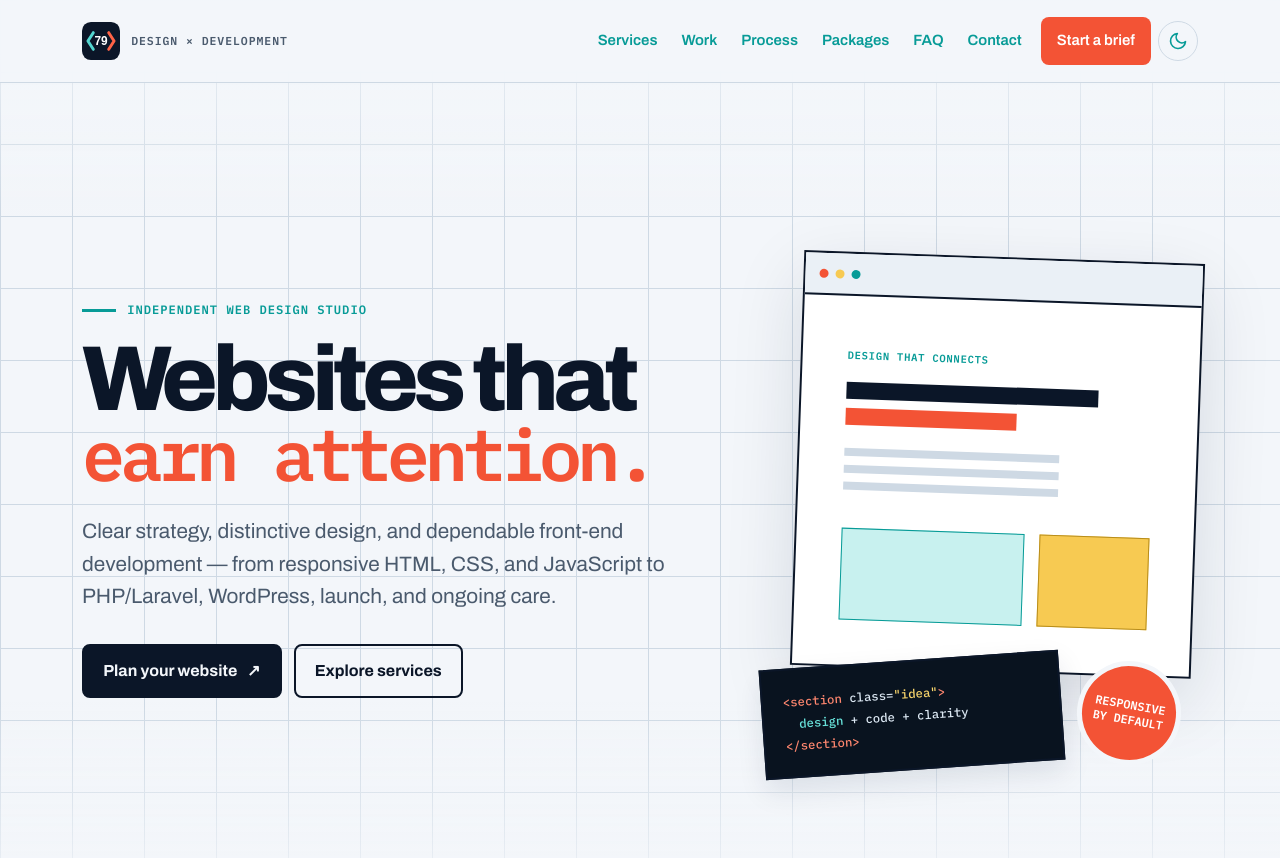
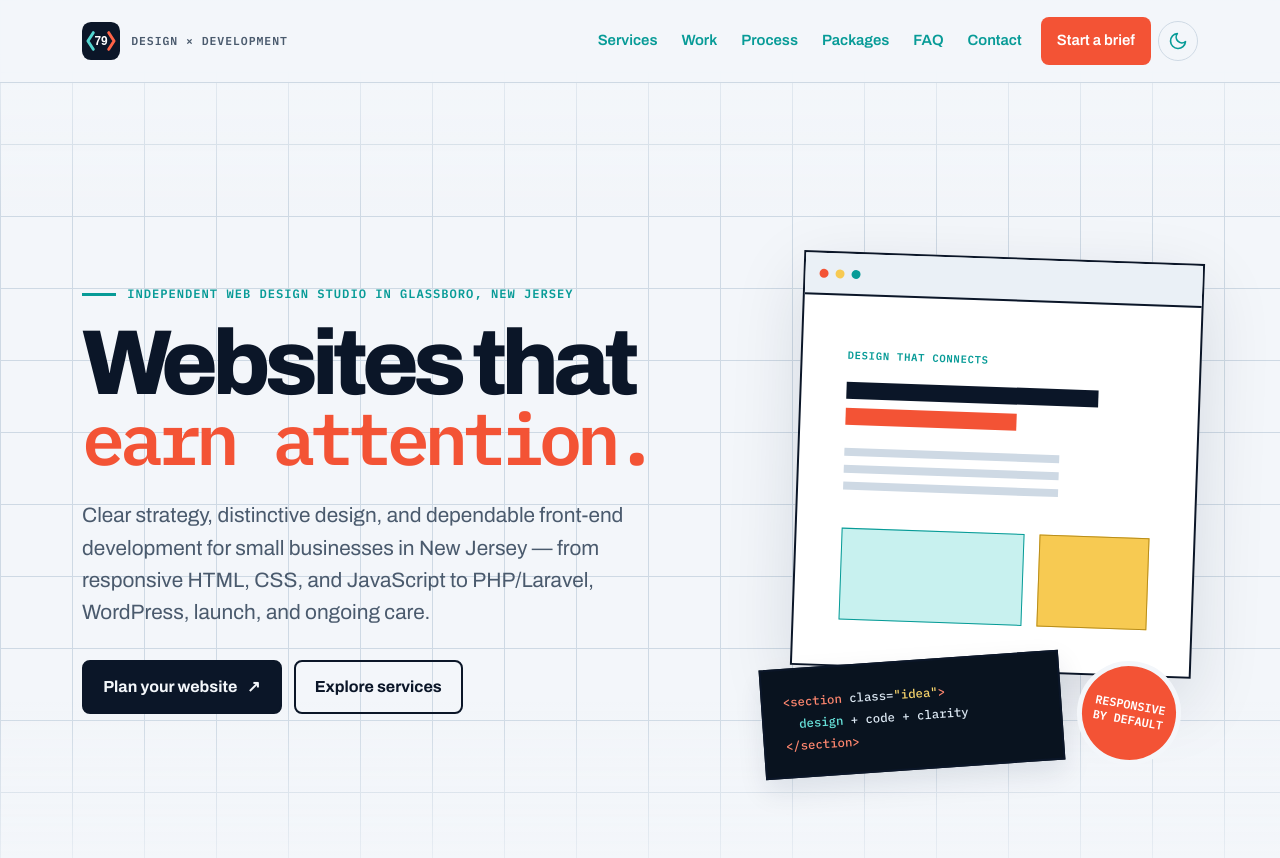
Before and after one commit to Khushee16/khushee16.github.io, a Jekyll site: the page built from index.html, in a window 1280 px wide and 900 px high. Shown: the top 858 px of the window. Built offline with Jekyll 4.4.1, drawn with Linux system fonts in a browser that asks for light colours.

Commit message:
SEO: local keywords on homepage and services (Glassboro, New Jersey, small business website design)

```diff
--- a/_includes/head.html
+++ b/_includes/head.html
@@ -11,9 +11,9 @@
   <meta charset="utf-8">
   <meta name="viewport" content="width=device-width, initial-scale=1, viewport-fit=cover">
   <meta name="color-scheme" content="light dark">
-  <meta name="description" content="79 Web Span Studio designs, builds, launches, and maintains websites, WordPress sites, and custom web apps for growing businesses.">
+  <meta name="description" content="79 Web Span Studio designs, builds, launches, and maintains websites, WordPress sites, and custom web apps for small businesses in Glassboro, New Jersey and beyond.">
   <meta property="og:title" content="79 Web Span Studio">
-  <meta property="og:description" content="79 Web Span Studio designs, builds, launches, and maintains websites, WordPress sites, and custom web apps for growing businesses.">
+  <meta property="og:description" content="79 Web Span Studio designs, builds, launches, and maintains websites, WordPress sites, and custom web apps for small businesses in Glassboro, New Jersey and beyond.">
   <meta property="og:type" content="website">
   <meta property="og:url" content="https://khushee16.github.io/">
   <meta property="og:image" content="https://khushee16.github.io/og-image.png">
--- a/index.html
+++ b/index.html
@@ -1,14 +1,14 @@
 ---
 layout: default
-title: Home
+title: Website Design for Small Businesses in New Jersey
 ---
 <section class="hero">
       <div class="container">
         <div class="row align-items-center g-4">
           <div class="col-lg-7 hero-copy">
-            <p class="eyebrow">Independent web design studio</p>
+            <p class="eyebrow">Independent web design studio in Glassboro, New Jersey</p>
             <h1>Websites that <span class="hero-highlight">earn attention.</span></h1>
-            <p class="hero-lede">Clear strategy, distinctive design, and dependable front-end development — from responsive HTML, CSS, and JavaScript to PHP/Laravel, WordPress, launch, and ongoing care.</p>
+            <p class="hero-lede">Clear strategy, distinctive design, and dependable front-end development for small businesses in New Jersey — from responsive HTML, CSS, and JavaScript to PHP/Laravel, WordPress, launch, and ongoing care.</p>
             <div class="hero-actions">
               <a href="brief.html" class="btn-studio primary">Plan your website <span aria-hidden="true">↗</span></a>
               <a href="services.html" class="btn-studio secondary">Explore services</a>
--- a/services.html
+++ b/services.html
@@ -1,6 +1,6 @@
 ---
 layout: default
-title: Services
+title: Website Design & WordPress Services in New Jersey
 ---
 <section id="services">
       <div class="container">
```
